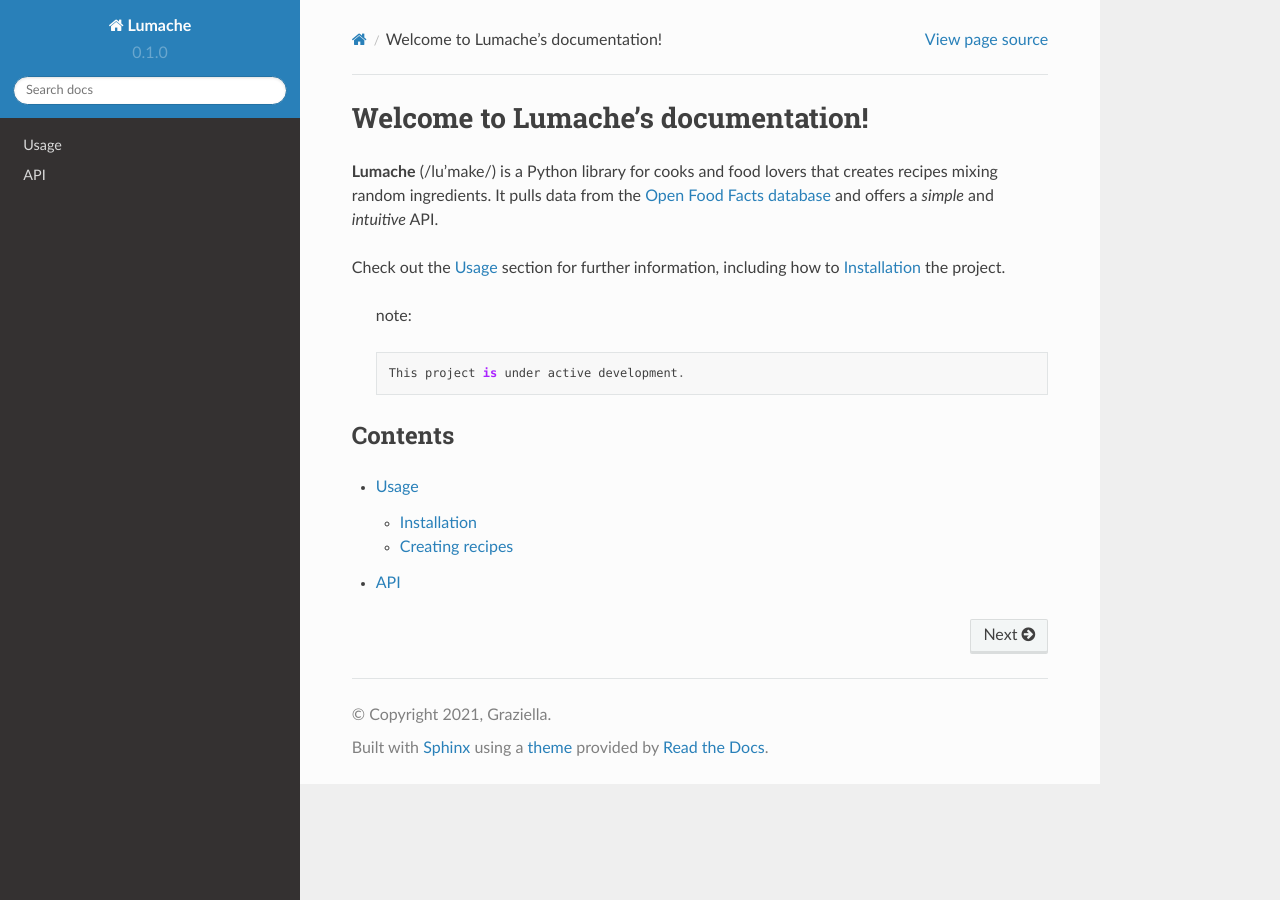
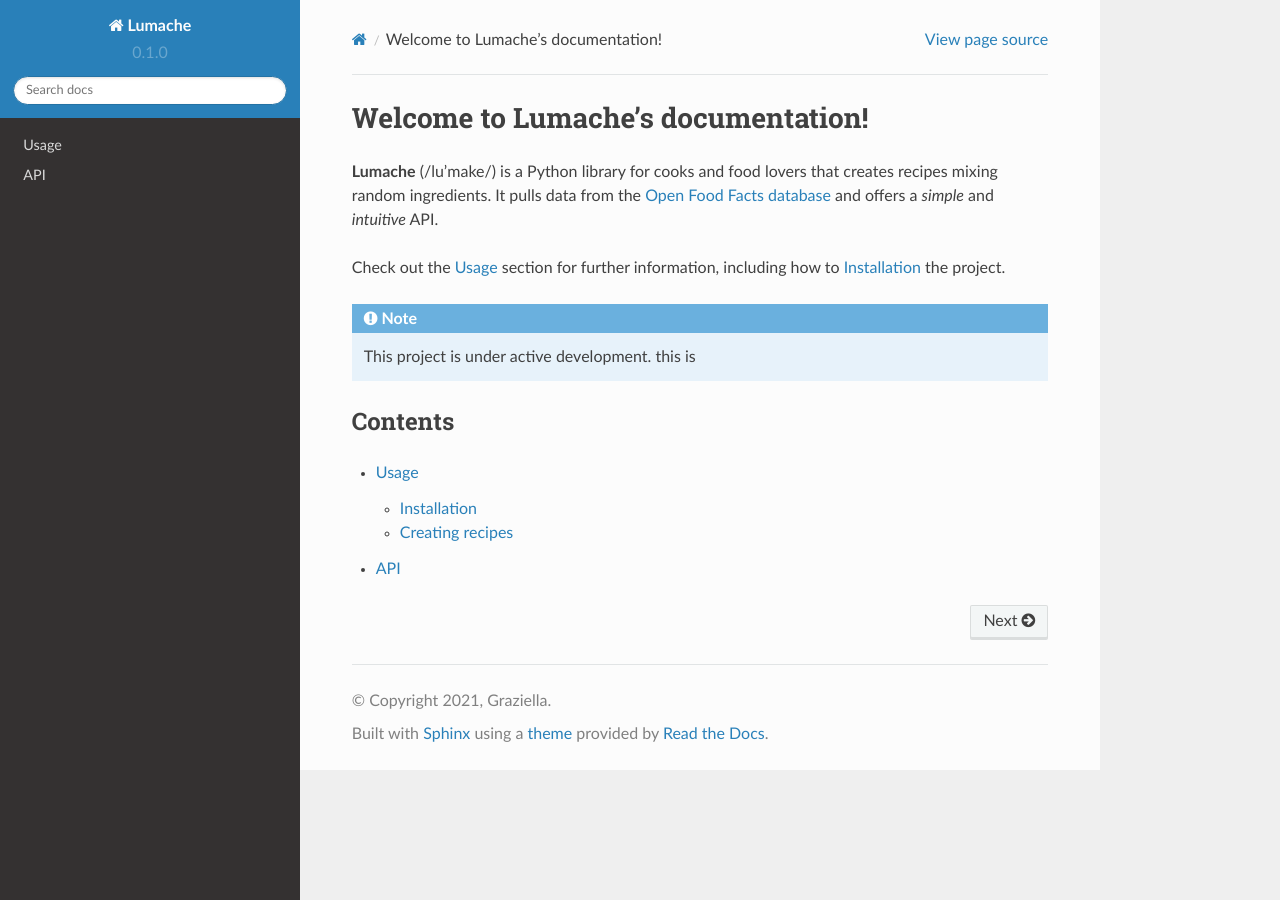
Before and after one commit to AYkimchi2000/readthedocs, a Sphinx documentation site: the page built from docs/source/index.rst, in a window 1280 px wide. Built offline with Sphinx 7.4.7 and the Read the Docs theme 2.0.0, drawn with Linux system fonts in a browser that asks for light colours.

Commit message:
Update index.rst

```diff
--- a/docs/source/index.rst
+++ b/docs/source/index.rst
@@ -9,9 +9,9 @@ and offers a *simple* and *intuitive* API.
 Check out the :doc:`usage` section for further information, including
 how to :ref:`installation` the project.
 
- note::
+.. note::
 
-   This project is under active development.
+   This project is under active development. this is
 
 Contents
 --------
```
